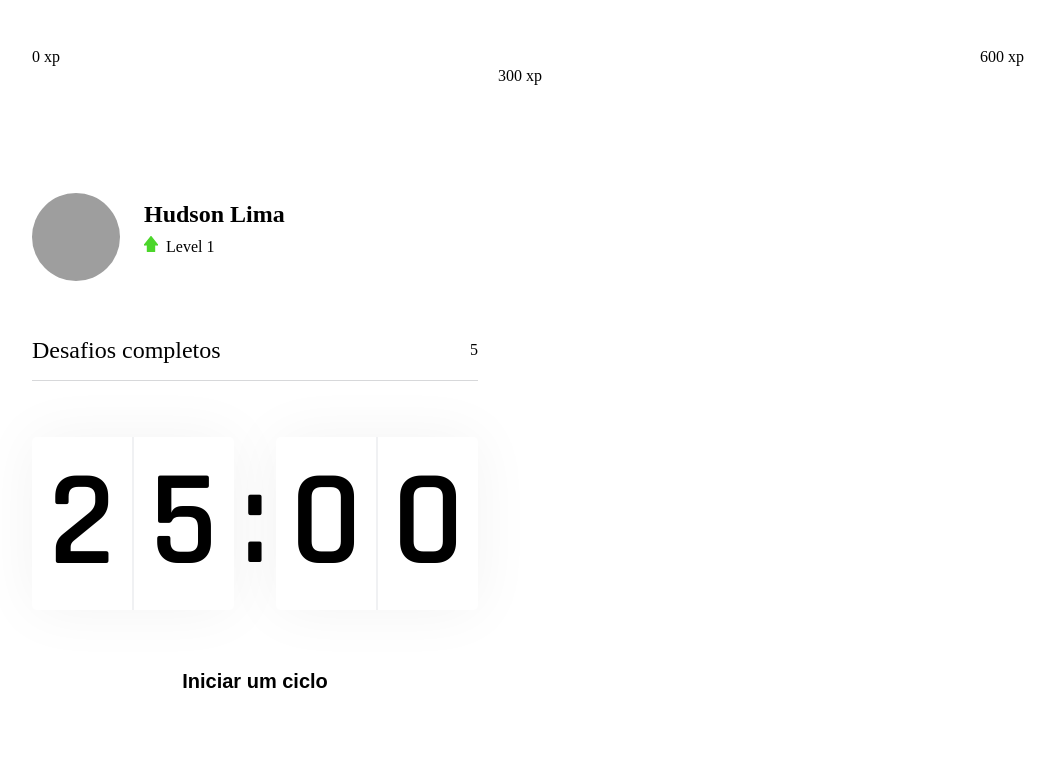
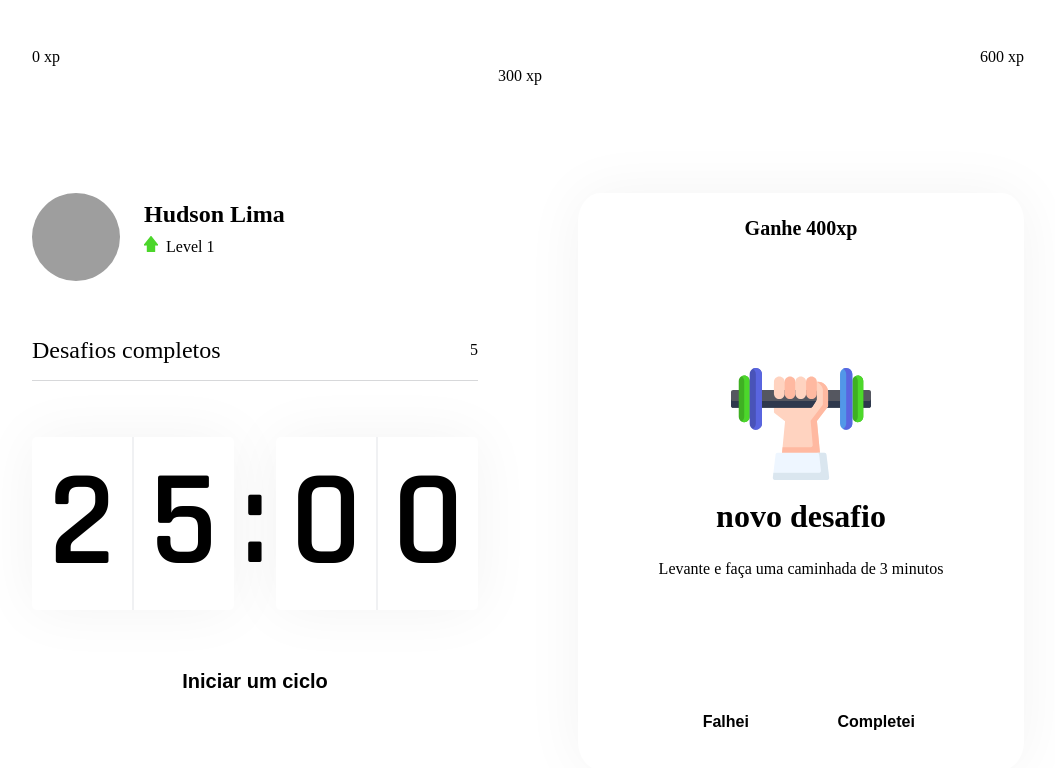
Before and after one commit to HudsonLima/taskit-next, a Next.js app: page / in a window 1280 px wide. Shown: the top 768 px of the page, without its empty margins (112-1167 px from the left). Built offline with nearby package versions, Linux system fonts and the light colour scheme; grey boxes are pictures that could not be loaded.

Commit message:
Add component to index

```diff
--- a/src/pages/index.tsx
+++ b/src/pages/index.tsx
@@ -1,9 +1,11 @@
+import Head from 'next/head';
+
 import { CompletedChallenges } from "../componentes/CompletedChallenge";
 import { Countdown } from "../componentes/Countdown";
 import { ExperienceBar } from "../componentes/ExperienceBar";
 import { Profile } from "../componentes/Profile";
 import styles from '../styles/pages/Home.module.css';
-import Head from 'next/head';
+import { ChallengeBox } from "../componentes/ChallengeBox";
 
 export default function Home() {
   return (
@@ -23,7 +25,7 @@ export default function Home() {
           </div>
 
           <div>
-
+            <ChallengeBox/>
           </div>
         </section>
    </div>
```
